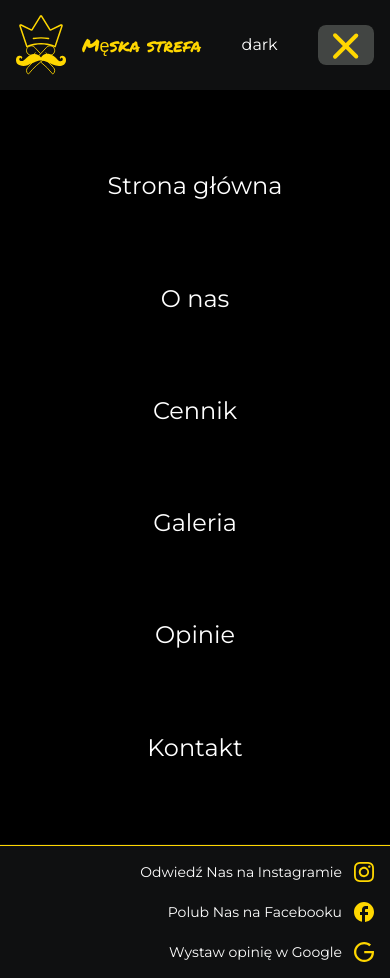
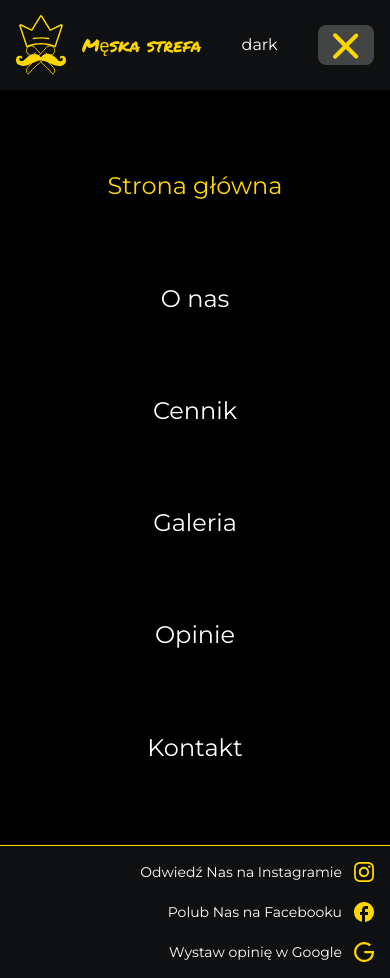
Before and after one commit to rafal19987/Hairdresser-Salon-Landing-Page-Booking-System-Nextjs-Tailwind-TypeScript-Redux-Nextauth-Zod, a Next.js app: page / in a window 390 px wide. Both pictures are taken after a click on the button 346 px from the left and 45 px from the top of the page. Built offline with nearby package versions, Linux system fonts and the light colour scheme.

Commit message:
style: add color effect on route item in mobile menu

```diff
--- a/src/components/shared-structures/header/hamburger/mobileMenu/MobileMenu.tsx
+++ b/src/components/shared-structures/header/hamburger/mobileMenu/MobileMenu.tsx
@@ -1,6 +1,7 @@
 import Link from 'next/link';
 import navigationRoutes from '@/helpers/routes/navigationRoutes';
 import { TNavigationRoutesProps } from '@/types/navigationRoutesTypes';
+import { usePathname } from 'next/navigation';
 
 const MobileMenu = ({
   isOpen,
@@ -9,6 +10,8 @@ const MobileMenu = ({
   isOpen: boolean;
   closeMenu: () => void;
 }) => {
+  const pathname = usePathname();
+
   return (
     <div
       className={`absolute top-full left-0 w-screen  bg-black text-white z-10 overflow-hidden transition-all duration-200 ${
@@ -22,7 +25,11 @@ const MobileMenu = ({
       >
         {navigationRoutes.map((route: TNavigationRoutesProps) => (
           <li key={route.routeName}>
-            <Link onClick={closeMenu} href={route.route}>
+            <Link
+              className={`${pathname === route.route && 'text-[var(--gold)]'}`}
+              onClick={closeMenu}
+              href={route.route}
+            >
               {route.routeName}
             </Link>
           </li>
```
